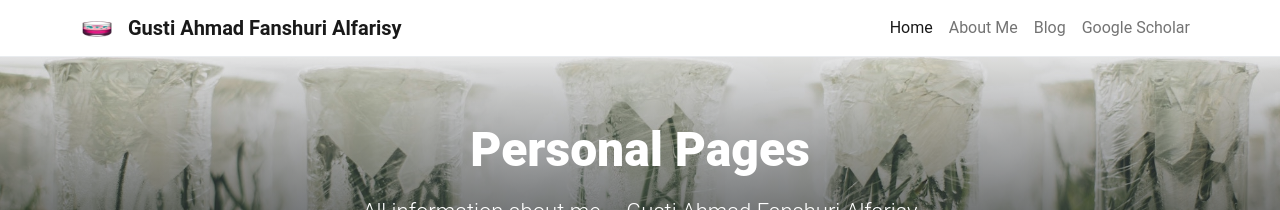
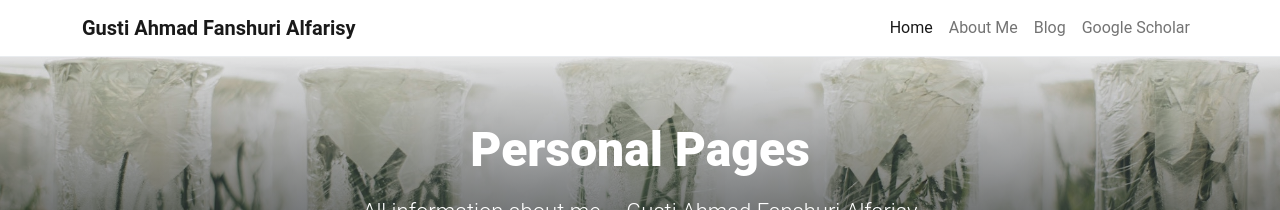
Before and after one commit to gusti-alfarisy/gusti-alfarisy.github.io, a Jekyll site: the page built from pages/home.md, in a window 1280 px wide. Shown: the top 210 px of the page. Built offline with Jekyll 4.4.1, drawn with Linux system fonts in a browser that asks for light colours.

Commit message:
styling templaye

```diff
--- a/_includes/navbar.html
+++ b/_includes/navbar.html
@@ -1,9 +1,9 @@
 <nav class="navbar navbar-expand-lg navbar-light bg-light d-print-none" id="main-nav">
   <div class="container">
     <a class="navbar-brand d-flex align-items-center" href="{{'/' | relative_url }}">
-      {% if site.logo %}
-        <img class="me-3" src="{{ site.logo | relative_url }}" alt="{{ site.title }}">
-      {% endif %}
+<!--      {% if site.logo %}-->
+<!--        <img class="me-3" src="{{ site.logo | relative_url }}" alt="{{ site.title }}">-->
+<!--      {% endif %}-->
       {{ site.title }}
     </a>
     {% if page.navigation and site.data[page.navigation] %}
```
